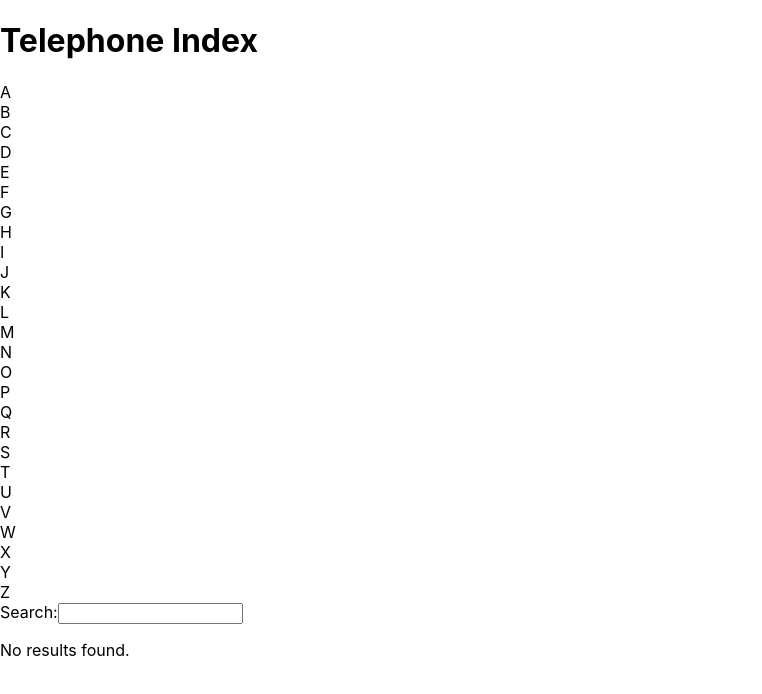
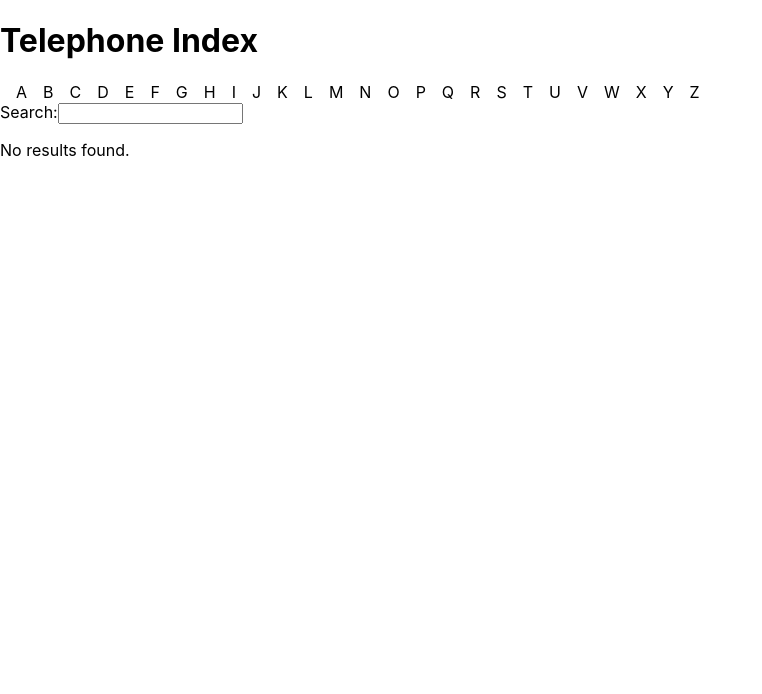
Before and after one commit to cnlklink/TelephoneIndex, a React (Create React App) app in the folder telephone-index/: page / in a window 1280 px wide. Shown: the top 694 px of the page, without its empty margins (0-762 px from the left). Built offline with nearby package versions, Linux system fonts and the light colour scheme.

Commit message:
Typo in className

```diff
--- a/telephone-index/src/components/QuickIndexItem.tsx
+++ b/telephone-index/src/components/QuickIndexItem.tsx
@@ -1,9 +1,11 @@
+import './QuickIndex.css'
+
 import React from 'react';
 
 function QuickIndexItem( props: { text: string } )
 {
   return (
-    <div className='quick-item-item'>
+    <div className='quick-index-item'>
         { props.text }
     </div>
   );
```
